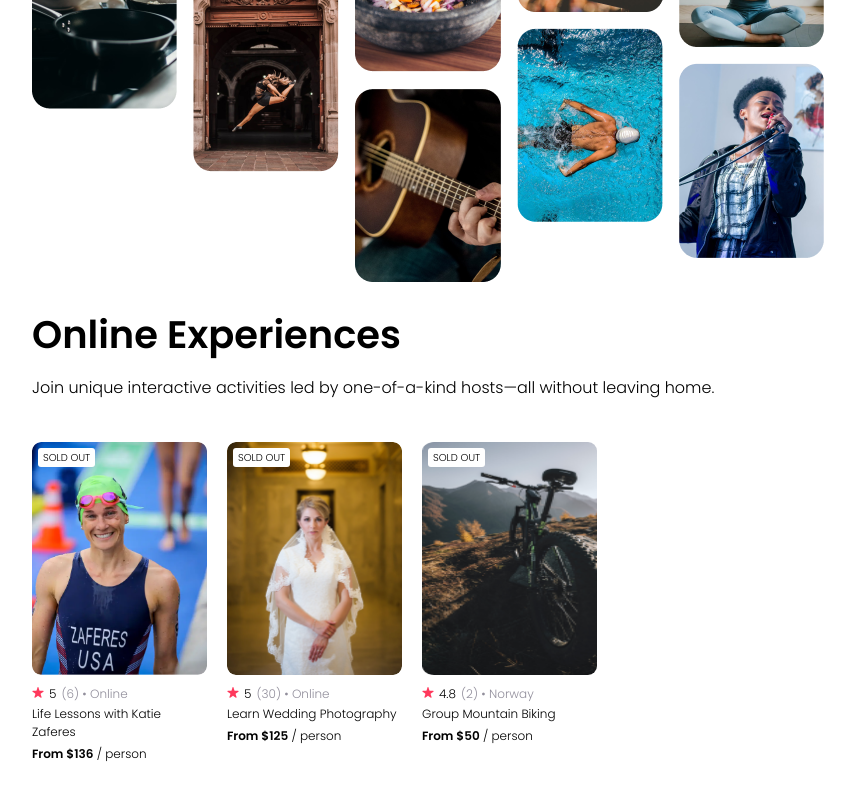
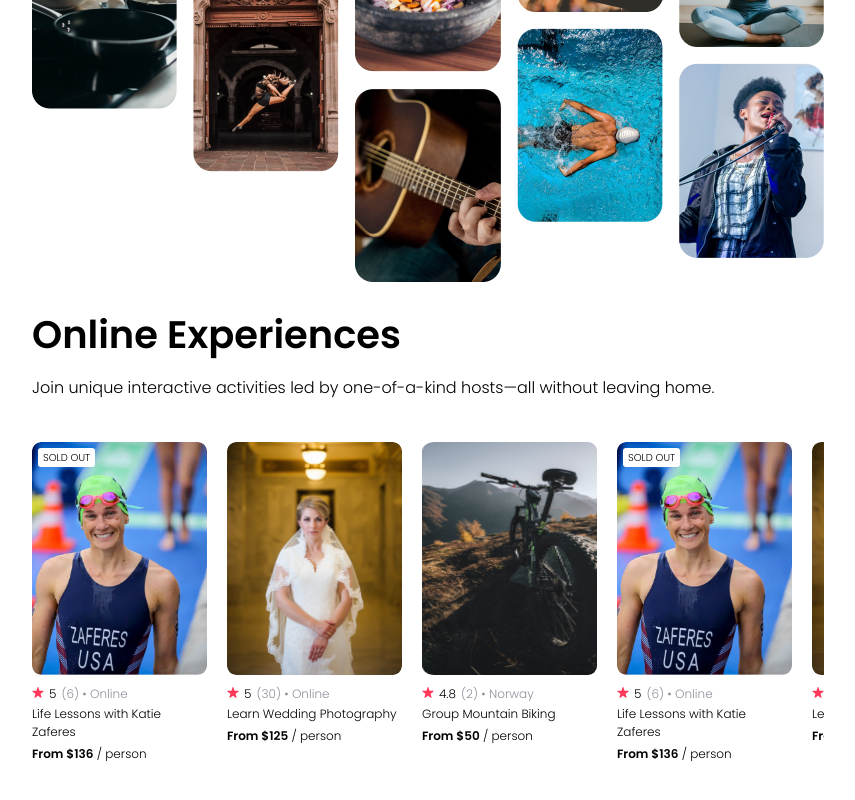
Before and after one commit to chekle/Airbnb-Experiences, a React (Vite) app: page / in a window 1280 px wide. Shown: the part 278-1078 px from the top of the page, without its empty margins (212-1067 px from the left). Before the commit the page ends 1043 px from the top, so only its background shows below. Built offline with nearby package versions, Linux system fonts and the light colour scheme.

Commit message:
adding conditional logic for sold out badge

```diff
--- a/src/App.jsx
+++ b/src/App.jsx
@@ -16,9 +16,10 @@
       rating={item.stats.rating}
       reviewCount={item.stats.reviewCount}
       location={item.location}
+      openSpots={item.openSpots}
     />
   );
-  //console.log(Data);
+  //console.log(data);
 
   return (
     <>
--- a/src/components/Card/Card.jsx
+++ b/src/components/Card/Card.jsx
@@ -3,13 +3,14 @@
 import starImage from "../../assets/star.svg";
 
 function Card(props) {
+  //console.log(props.openSpots);
   return (
     <div className="card">
       <div className="card--image">
         <img src={`../src/assets/${props.img}`} alt="Card Image" />
-        <div className="card--badge">
+        {props.openSpots === 0 && <div className="card--badge">
           <span>Sold Out</span>
-        </div>
+        </div>}
       </div>
       <div className="card--text">
         <div className="card--text-rating">
--- a/src/data.jsx
+++ b/src/data.jsx
@@ -37,5 +37,44 @@
     },
     location: "Norway",
     openSpots: 3,
+  },
+  {
+    id: 4,
+    title: "Life Lessons with Katie Zaferes",
+    description: "I will share with you what I call \"Positively Impactful Moments of Disappointment.\" Throughout my career, many of my highest moments only came after setbacks and losses. But learning from those difficult moments is what gave me the ability to rise above them and reach my goals.",
+    price: 136,
+    coverImg: "katie-zaferes.png",
+    stats: {
+      rating: 5.0,
+      reviewCount: 6
+    },
+    location: "Online",
+    openSpots: 0,
+  },
+  {
+    id: 5,
+    title: "Learn Wedding Photography",
+    description: "Interested in becoming a wedding photographer? For beginner and experienced photographers alike, join us in learning techniques required to leave the happy couple with memories that'll last a lifetime.",
+    price: 125,
+    coverImg: "wedding-photography.png",
+    stats: {
+      rating: 5.0,
+      reviewCount: 30
+    },
+    location: "Online",
+    openSpots: 27,
+  },
+  {
+    id: 6,
+    title: "Group Mountain Biking",
+    description: "Experience the beautiful Norwegian landscape and meet new friends all while conquering rugged terrain on your mountain bike. (Bike provided!)",
+    price: 50,
+    coverImg: "mountain-bike.png",
+    stats: {
+      rating: 4.8,
+      reviewCount: 2
+    },
+    location: "Norway",
+    openSpots: 3,
   }
 ]
--- a/src/index.css
+++ b/src/index.css
@@ -23,6 +23,7 @@
 
 body {
   margin: 0;
+  padding-bottom:100px;
   /*display: flex;*/
   width:100%;
   min-width: 320px;
```
